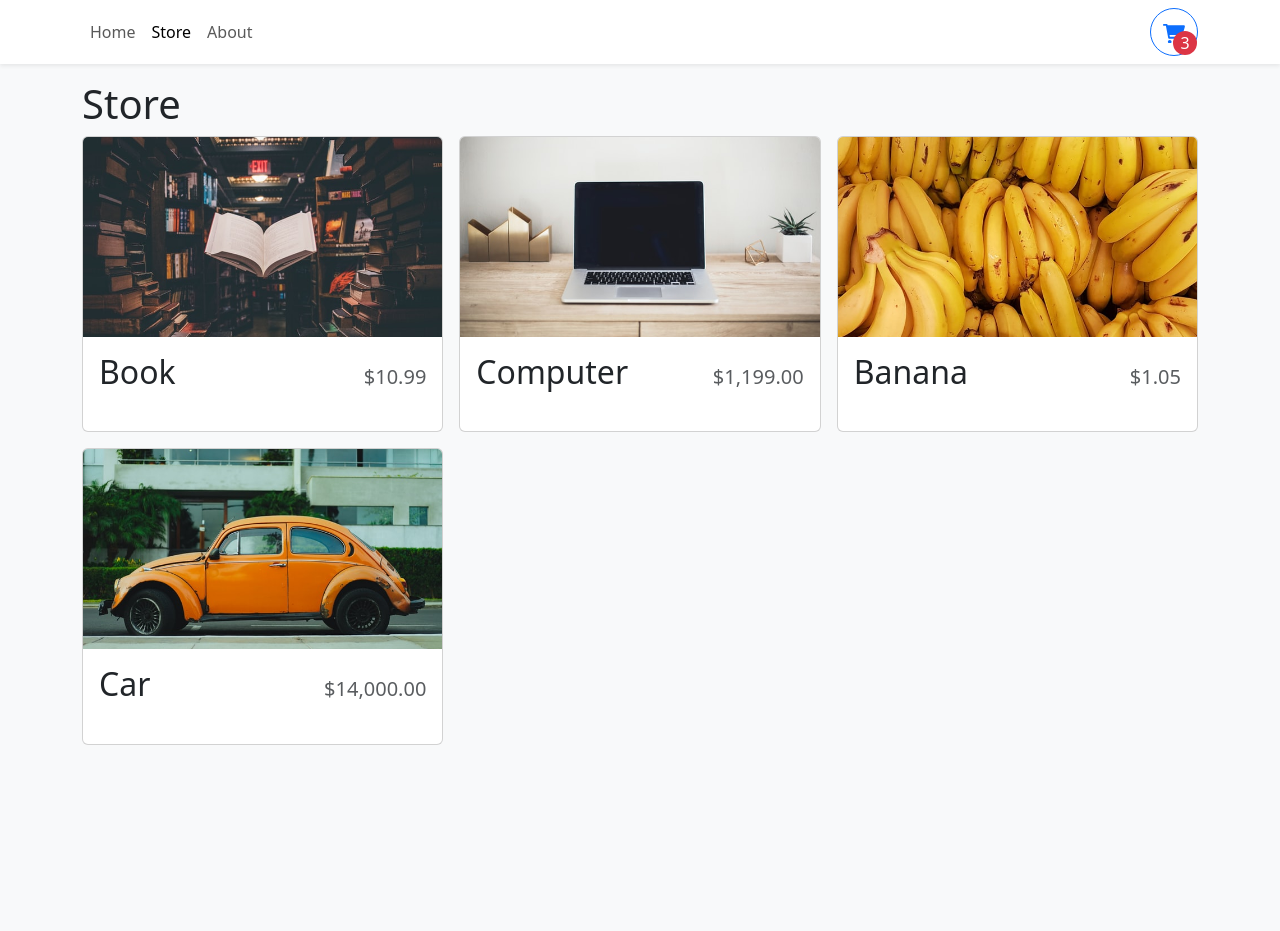
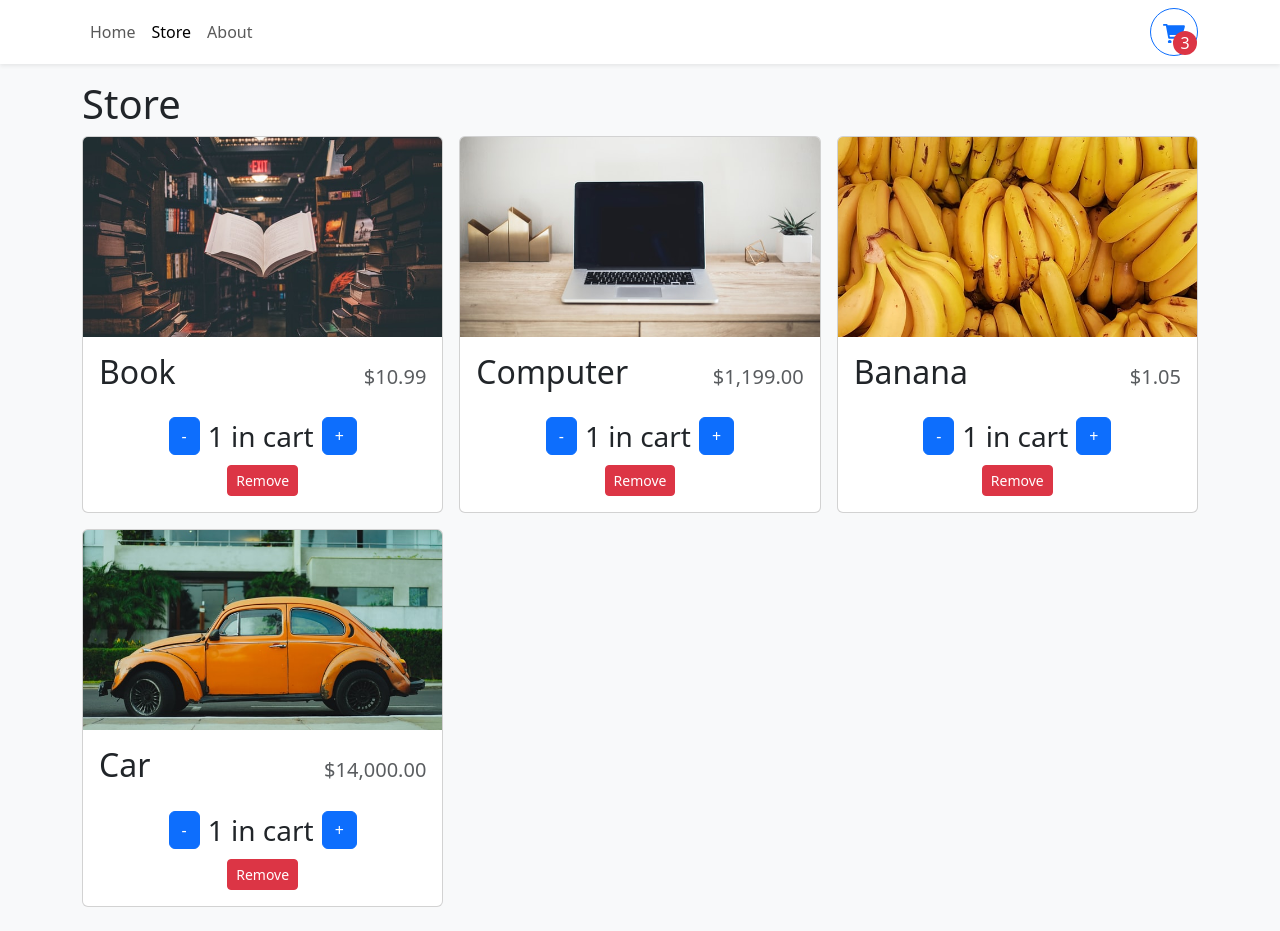
Before and after one commit to DebarunMitra/ExploreReactTypescript, a React (Vite) app in the folder shopping-cart/: page /store in a window 1280 px wide. Before the commit the page ends 800 px from the top, so only its background shows below. Built offline with nearby package versions, Linux system fonts and the light colour scheme.

Commit message:
add and remove buttons added to cart

```diff
--- a/shopping-cart/src/components/StoreItem.tsx
+++ b/shopping-cart/src/components/StoreItem.tsx
@@ -1,5 +1,5 @@
 import React from 'react'
-import { Card } from 'react-bootstrap'
+import { Card, Button } from 'react-bootstrap'
 import { formatCurrency } from '../utilities/formatCurrency'
 
 type StoreItemProps = {
@@ -10,9 +10,9 @@
 }
 
 function StoreItem({ id, name, price, imgUrl }: StoreItemProps) {
-
+  const quantity = 1;
   return (
-    <Card>
+    <Card className="h-100">
       <Card.Img
         variant="top"
         src={imgUrl}
@@ -28,6 +28,24 @@
           <span className="fs-2">{name}</span>
           <span className="ms-2 text-muted">{ formatCurrency(price)}</span>
         </Card.Title>
+        <div className="mt-auto">
+        {
+          quantity === 0 ? (
+            <Button className="w-100">+ Add To Cart</Button>
+          ) : (
+          <div className="d-flex align-items-center flex-column" style={{gap: ".5rem"}}>
+            <div className="d-flex align-items-center justify-content-center" style={{gap: ".5rem"}}>
+            <Button>-</Button>
+            <div>
+            <span className="fs-3">{quantity} in cart</span>
+            </div>
+            <Button>+</Button>
+            </div>
+            <Button variant="danger" size="sm">Remove</Button>
+          </div>
+          )
+        }
+        </div>
       </Card.Body>
 
     </Card>
```
